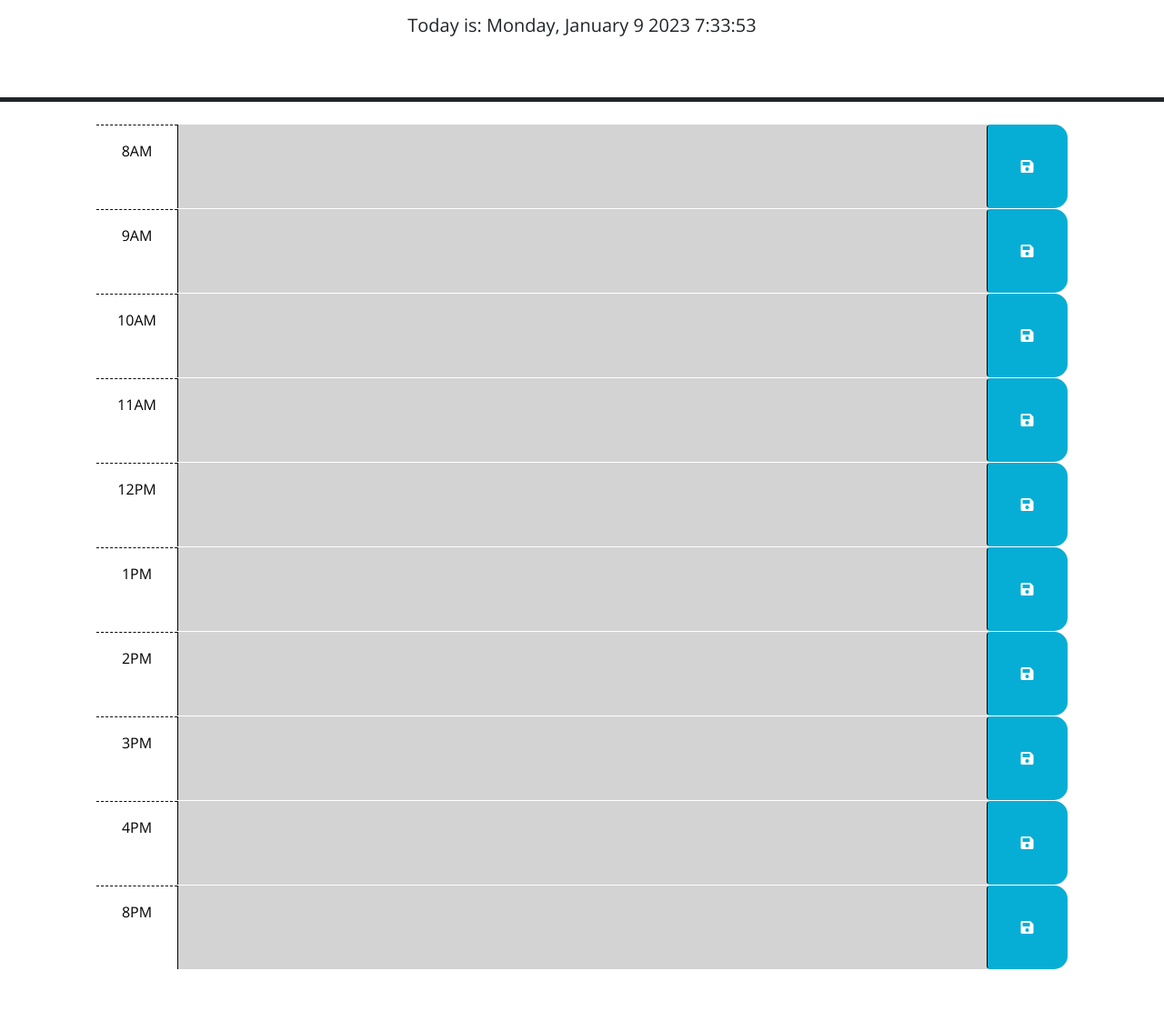
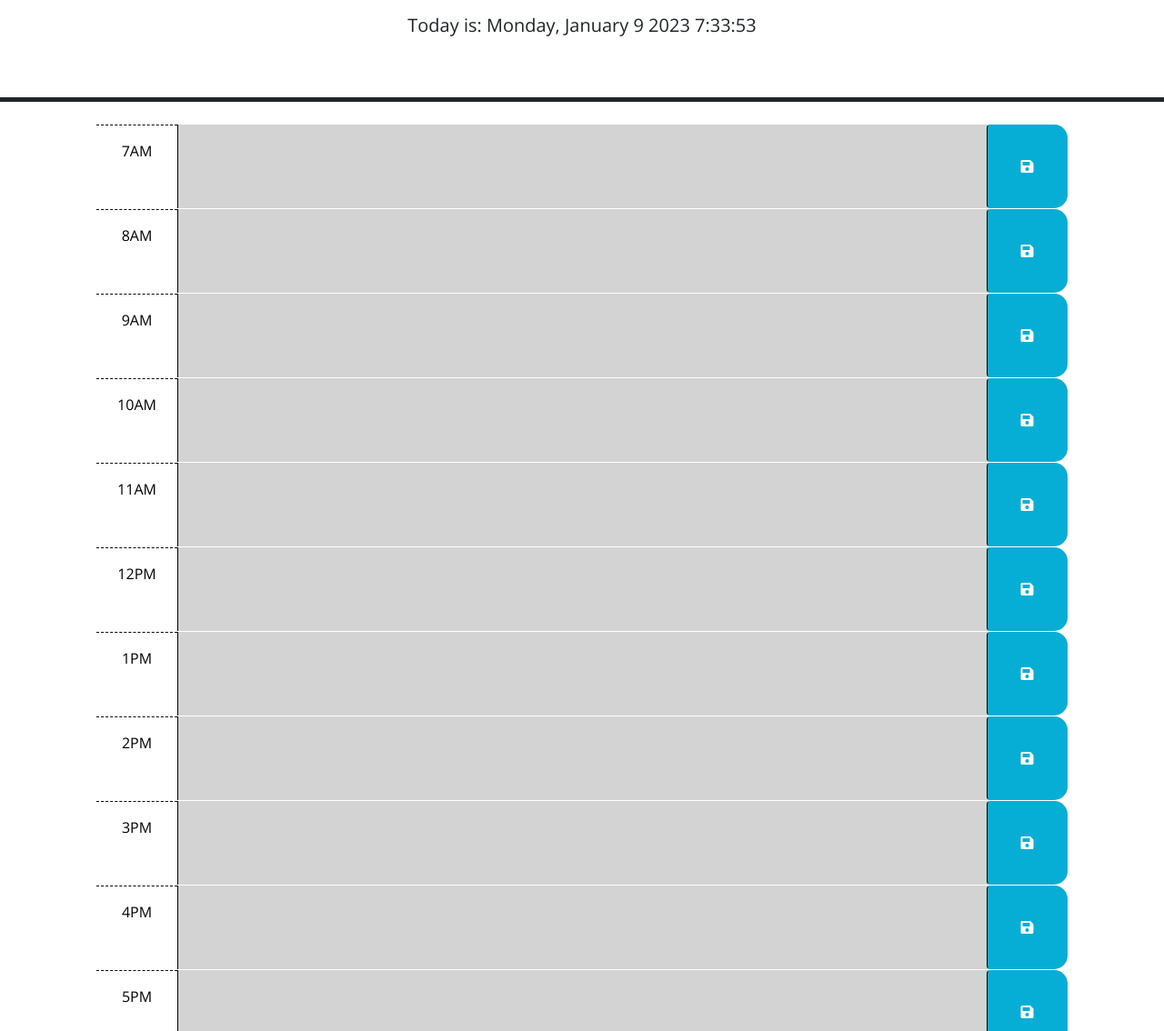
Before and after one commit to DomSpadafora/5-Doms-Workday-Scheduler, a plain HTML site: page index.html in a window 1280 px wide. Shown: the part 166-1300 px from the top of the page at 91% size. Before the commit the page ends 1232 px from the top, so only its background shows below. Drawn offline with nearby package versions, Linux system fonts and the light colour scheme.

Commit message:
added hour 7

```diff
--- a/Assets/script.js
+++ b/Assets/script.js
@@ -4,7 +4,7 @@ $('#currentDay').text(dayjs().format("[Today is:] dddd, MMMM D YYYY h:mm:ss"));
 
 
   $('.saveBtn').on('click', function(params) {
-    console.log('this is what i clicked');
+    console.log('i clicked the save button');
 
     //get the id atribute and the descriptions in the calender
     var id = $(this).parent().attr('id');
--- a/index.html
+++ b/index.html
@@ -31,6 +31,14 @@
     <div class="container-lg px-5">
 
       <!--Added all time blocks-->
+
+      <div id="hour-7" class="row time-block">
+        <div class="col-2 col-md-1 hour text-center py-3">7AM</div>
+        <textarea class="col-8 col-md-10 description" rows="3"> </textarea>
+        <button class="btn saveBtn col-2 col-md-1" aria-label="save">
+          <i class="fas fa-save" aria-hidden="true"></i>
+        </button>
+      </div>
 
             <div id="hour-8" class="row time-block">
         <div class="col-2 col-md-1 hour text-center py-3">8AM</div>
@@ -104,8 +112,8 @@
         </button>
       </div>
 
-      <div id="hour-20" class="row time-block">
-        <div class="col-2 col-md-1 hour text-center py-3">8PM</div>
+      <div id="hour-17" class="row time-block">
+        <div class="col-2 col-md-1 hour text-center py-3">5PM</div>
         <textarea class="col-8 col-md-10 description" rows="3"> </textarea>
         <button class="btn saveBtn col-2 col-md-1" aria-label="save">
           <i class="fas fa-save" aria-hidden="true"></i>
```
